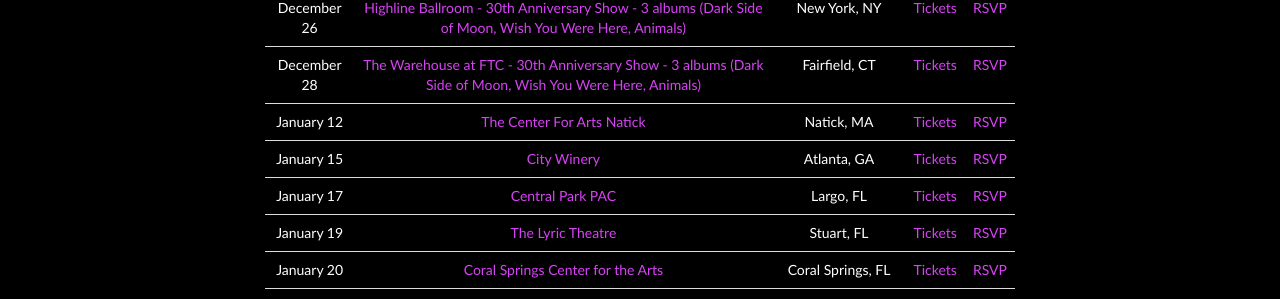
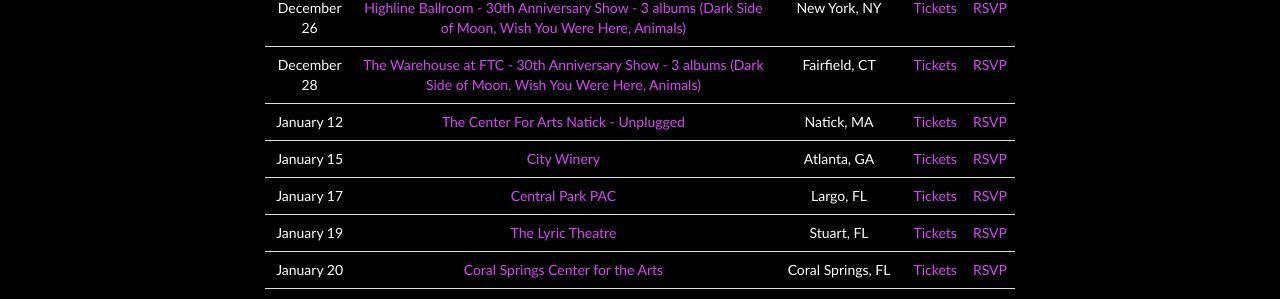
Before and after one commit to machineweb/machineweb.github.io, a Jekyll site: the page built from index.html, in a window 1280 px wide and 900 px high, scrolled down 1281 px. Shown: the part 147-446 px from the top of the window. Built offline with Jekyll 4.4.1, drawn with Linux system fonts in a browser that asks for light colours; comment, search, counter and statistics services are not loaded.

Commit message:
Updated tour

```diff
--- a/_data/tour.yml
+++ b/_data/tour.yml
@@ -3707,7 +3707,7 @@
     order: "1545973200000"
 
   - date: "January 12 2019"
-    venue: "The Center For Arts Natick"
+    venue: "The Center For Arts Natick - Unplugged"
     venue-url: "http://www.natickarts.org/performance/machine-performs-pink-floyd-unplugged-2019-01-12?fbclid=IwAR38TNUeT69eRxNrt4AudgsHl9whk0nR5AtF3KrYezDSAY8ir_56PzLH3ao"
     location: "Natick, MA"
     tickets-url: "http://www.natickarts.org/performance/machine-performs-pink-floyd-unplugged-2019-01-12?fbclid=IwAR38TNUeT69eRxNrt4AudgsHl9whk0nR5AtF3KrYezDSAY8ir_56PzLH3ao"
```
